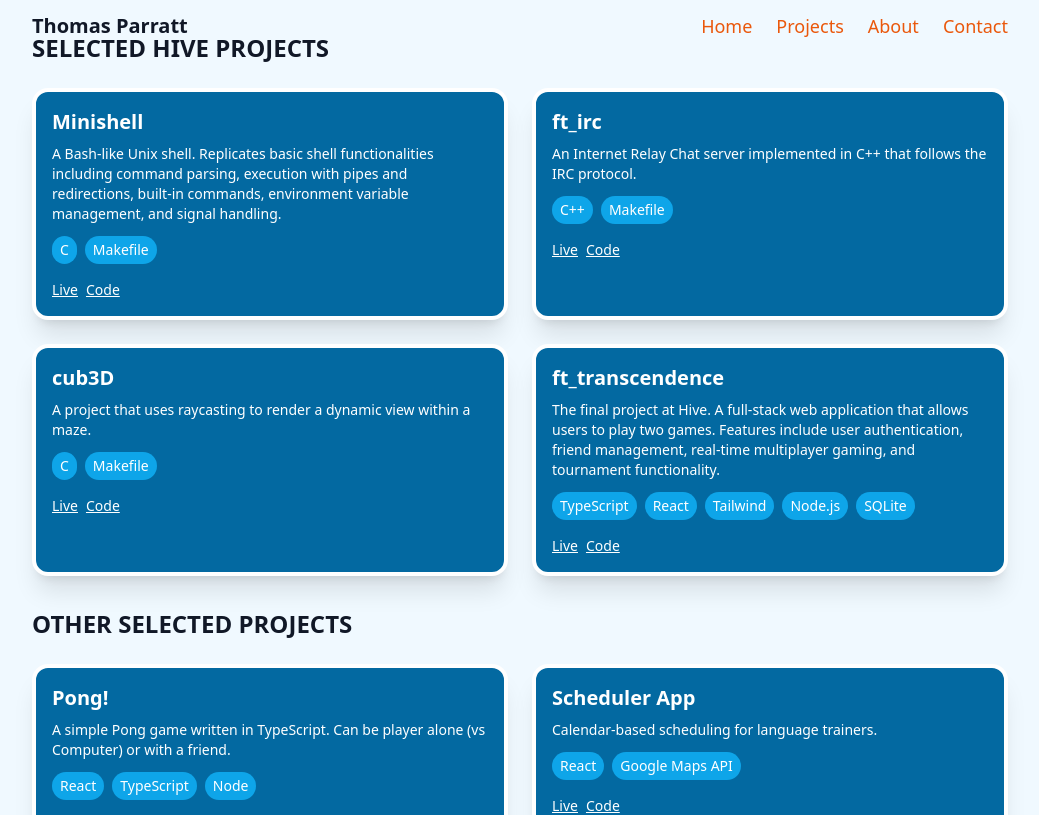
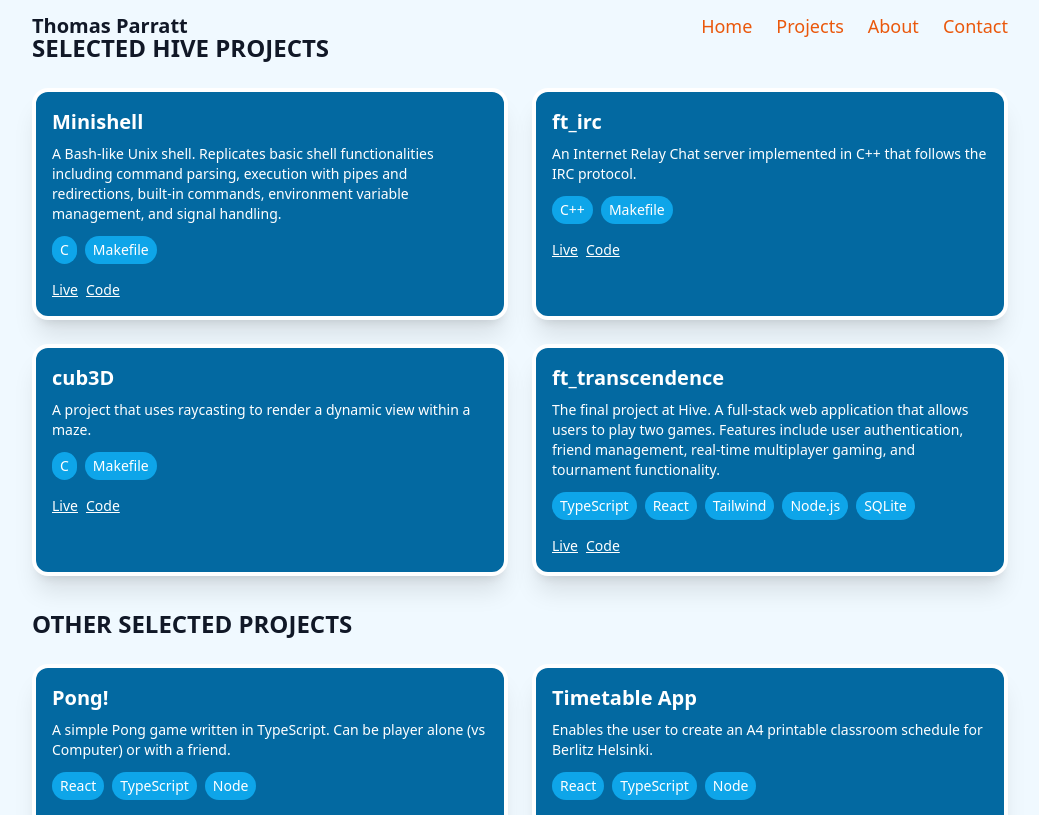
Before and after one commit to ThomasParratt/portfolio, a React (Vite) app: page /projects in a window 1280 px wide. Shown: the top 815 px of the page, without its empty margins (120-1159 px from the left). Built offline with nearby package versions, Linux system fonts and the light colour scheme.

Commit message:
updated projects

```diff
--- a/src/data/projects.js
+++ b/src/data/projects.js
@@ -9,16 +9,8 @@ const projects = [
     },
     {
         id: 'p2',
-        title: 'Scheduler App',
-        description: 'Calendar-based scheduling for language trainers.',
-        tech: ['React', 'Google Maps API'],
-        repo: '#',
-        live: '#'
-    },
-    {
-        id: 'p3',
         title: 'Timetable App',
-        description: 'A printable lesson schedule for a language school.',
+        description: 'Enables the user to create an A4 printable classroom schedule for Berlitz Helsinki.',
         tech: ['React', 'TypeScript', 'Node'],
         repo: 'https://github.com/ThomasParratt/day_schedule',
         live: '#'
```
